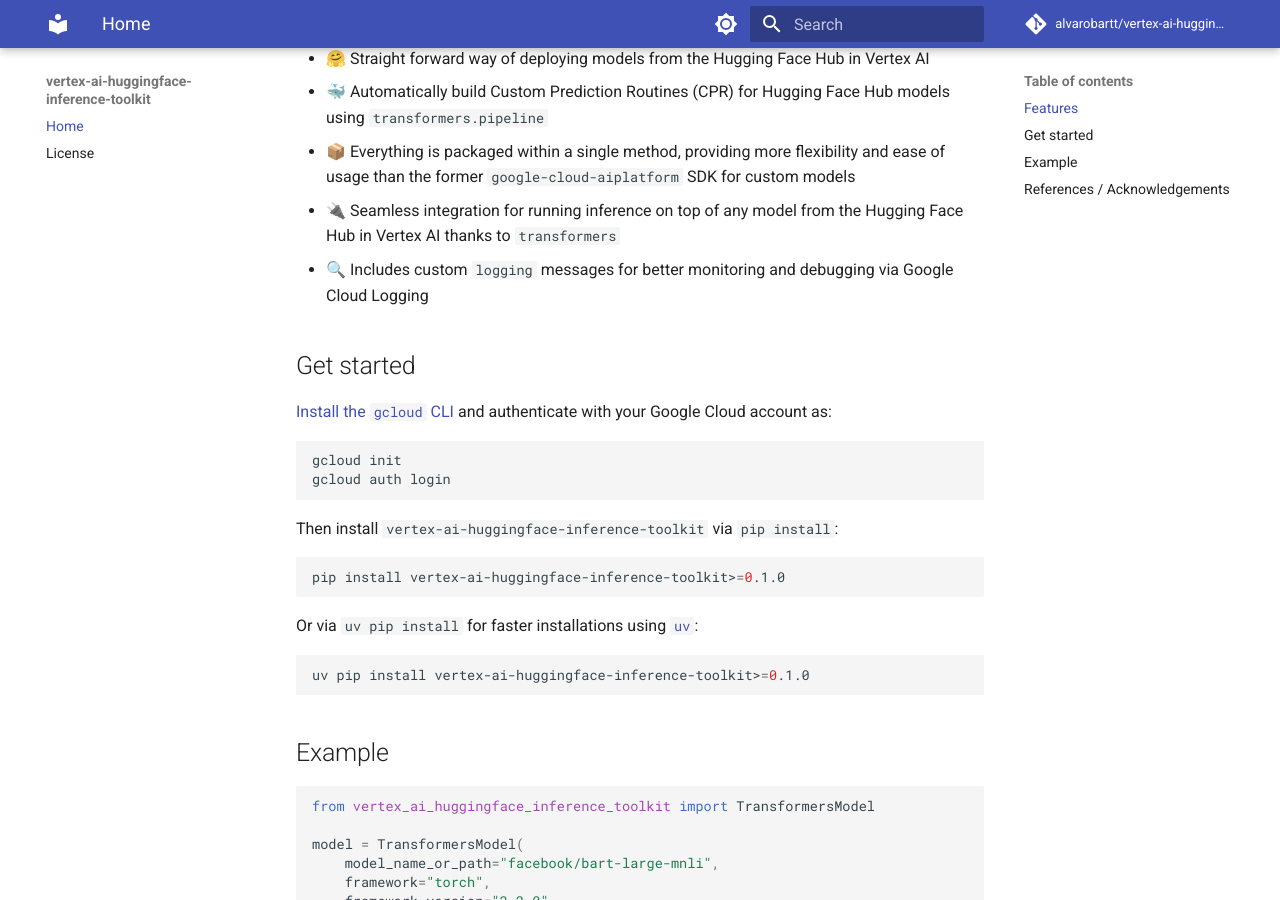
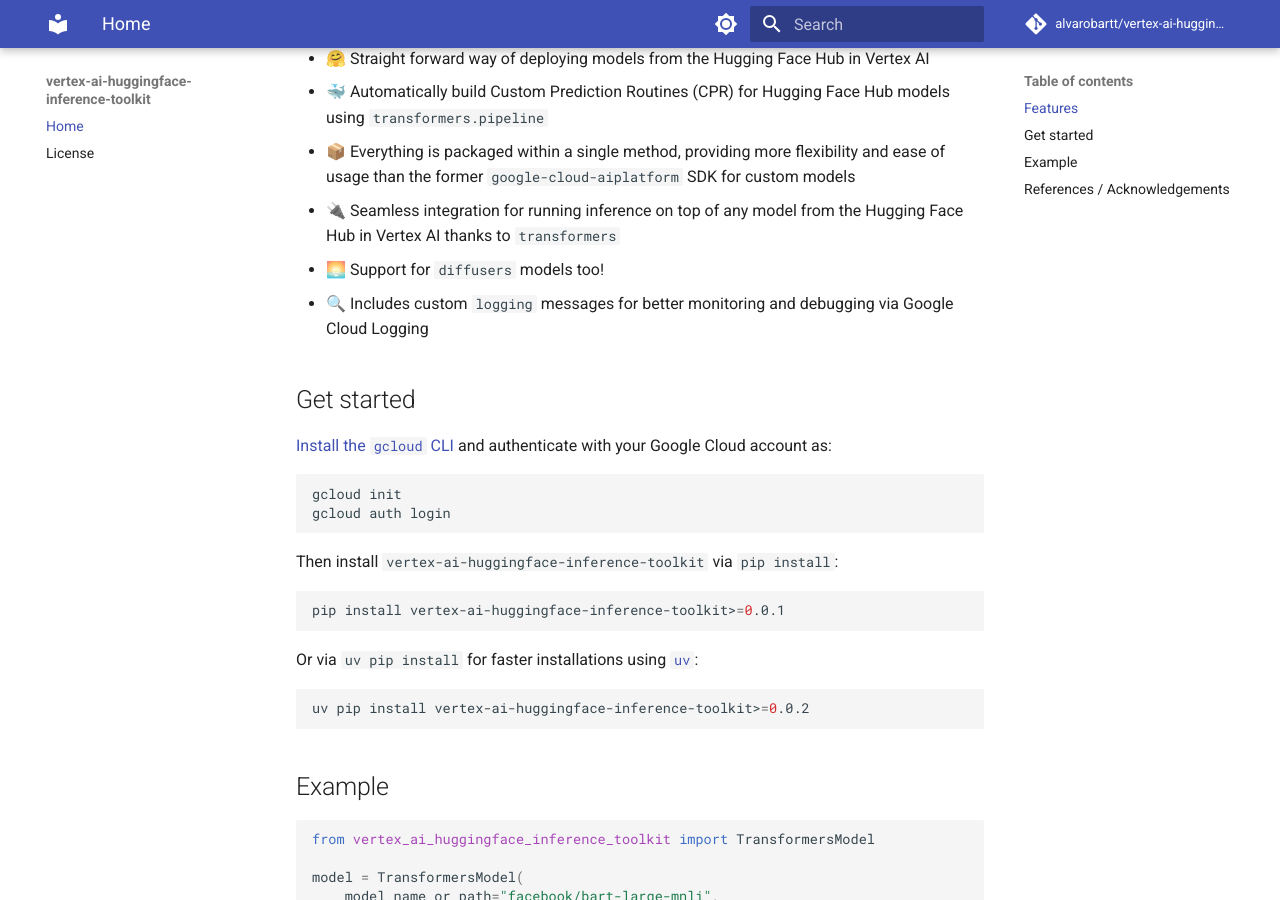
Before and after one commit to alvarobartt/vertex-ai-huggingface-inference-toolkit, an MkDocs documentation site: the page built from docs/index.md, in a window 1280 px wide and 900 px high, scrolled down 292 px. Built offline with MkDocs 1.6.1 and Material for MkDocs 9.7.7, drawn with Linux system fonts in a browser that asks for light colours; comment, search, counter and statistics services are not loaded.

Commit message:
Update `README.md` and `docs/index.md`

````diff
--- a/docs/index.md
+++ b/docs/index.md
@@ -9,6 +9,7 @@
 * 🐳 Automatically build Custom Prediction Routines (CPR) for Hugging Face Hub models using `transformers.pipeline`
 * 📦 Everything is packaged within a single method, providing more flexibility and ease of usage than the former `google-cloud-aiplatform` SDK for custom models
 * 🔌 Seamless integration for running inference on top of any model from the Hugging Face Hub in Vertex AI thanks to `transformers`
+* 🌅 Support for `diffusers` models too!
 * 🔍 Includes custom `logging` messages for better monitoring and debugging via Google Cloud Logging
 
 ## Get started
@@ -23,13 +24,13 @@
 Then install `vertex-ai-huggingface-inference-toolkit` via `pip install`:
 
 ```bash
-pip install vertex-ai-huggingface-inference-toolkit>=0.1.0
+pip install vertex-ai-huggingface-inference-toolkit>=0.0.1
 ```
 
 Or via `uv pip install` for faster installations using [`uv`](https://astral.sh/blog/uv):
 
 ```bash
-uv pip install vertex-ai-huggingface-inference-toolkit>=0.1.0
+uv pip install vertex-ai-huggingface-inference-toolkit>=0.0.2
 ```
 
 ## Example
````
Also changed, not shown: README.md (+3 -2 lines).
